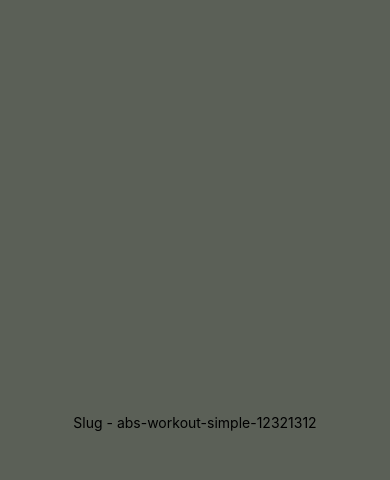
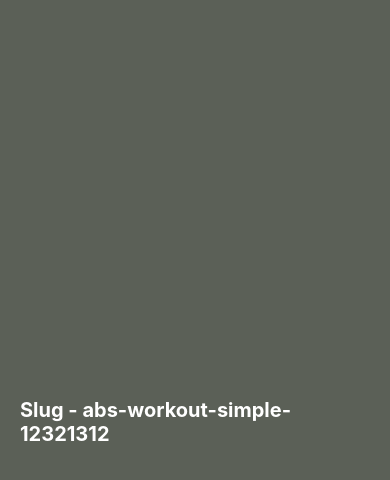
Before and after one commit to KennedyMungai/WorkoutAppAnother, a React Native app: screen / in a window 390 px wide. Both pictures are taken after a click on the element 195 px from the left and 130 px from the top of the page. Shown: the top 480 px of the page. Built offline with nearby package versions, Linux system fonts and the light colour scheme.

Commit message:
Styled the component text

```diff
--- a/screens/WorkoutDetailScreen.tsx
+++ b/screens/WorkoutDetailScreen.tsx
@@ -5,7 +5,9 @@ import { StyleSheet, Text, View } from 'react-native'
 const WorkoutDetailScreen = ({ route }: NativeStackHeaderProps) => {
 	return (
 		<View style={styles.homeScreenView}>
-			<Text>Slug - {(route.params as any).slug}</Text>
+			<Text style={styles.homeScreenText}>
+				Slug - {(route.params as any).slug}
+			</Text>
 		</View>
 	)
 }
@@ -20,5 +22,10 @@ const styles = StyleSheet.create({
 		gap: 10,
 		padding: 20,
 		backgroundColor: '#5B6057'
+	},
+	homeScreenText: {
+		color: 'white',
+		fontSize: 20,
+		fontWeight: 'bold'
 	}
 })
```
